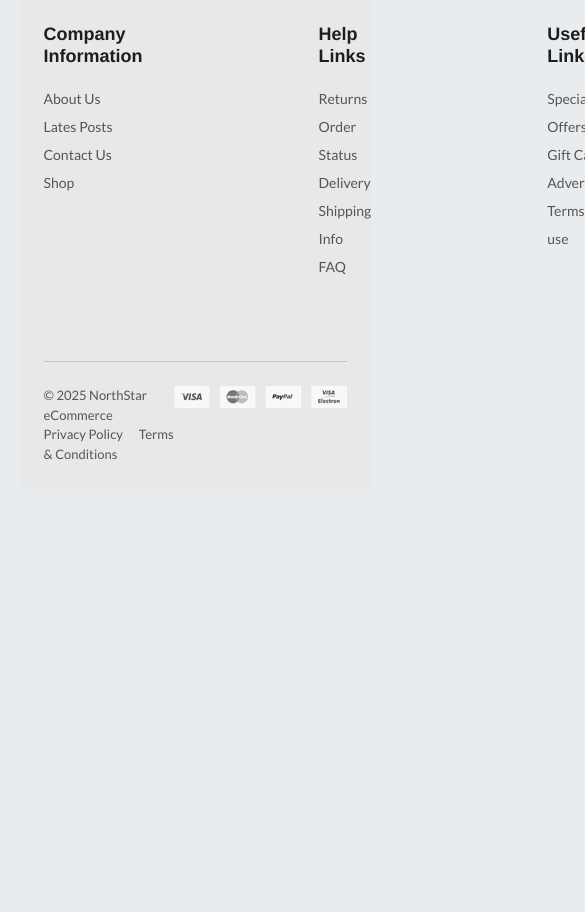
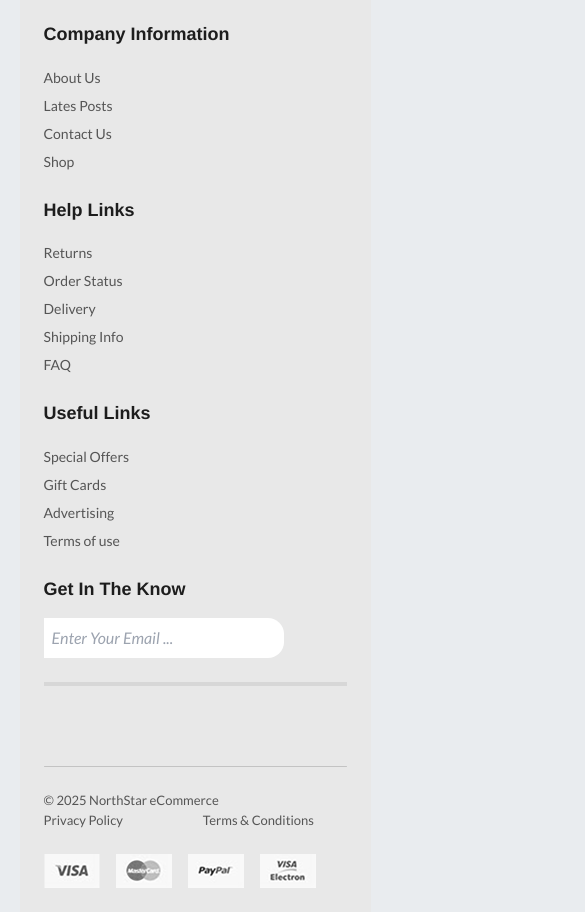
Before and after one commit to DarkRahi999/Brand-eCommerce, a React (Vite) app: page / in a window 390 px wide. Shown: the top 912 px of the page, 585 px wide, since content can reach past the window. Before the commit the page ends 844 px from the top, so only its background shows below. Built offline with nearby package versions, Linux system fonts and the light colour scheme.

Commit message:
fotter responsive done

```diff
--- a/src/CSS/style.css
+++ b/src/CSS/style.css
@@ -24,6 +24,7 @@ a:hover {
 
 body {
   max-width: 1600px;
+  margin: 0 auto;
   font-size: 100%;
   line-height: 1.5;
   color: #555555;
--- a/src/Layouts/Footer.jsx
+++ b/src/Layouts/Footer.jsx
@@ -1,8 +1,8 @@
 export default function Footer() {
   return (
     <div className="footer p-4">
-      <div className="flex gap-44 mb-20">
-        <div className="row-1">
+      <div className="flex flex-col gap-4 md:flex-row mb-20">
+        <div className="row-1 w-fill md:w-1/4">
           <h1>Company Information</h1>
           <ol className="quick-links">
             <li><a href="http://" className="hover:text-black hover:underline">About Us</a></li>
@@ -11,7 +11,7 @@ export default function Footer() {
             <li><a href="http://" className="hover:text-black hover:underline">Shop</a></li>
           </ol>
         </div>
-        <div className="row-1">
+        <div className="row-1 w-fill md:w-1/4">
           <h1>Help Links</h1>
           <ol className="quick-links">
             <li><a href="http://" className="hover:text-black hover:underline">Returns</a></li>
@@ -21,7 +21,7 @@ export default function Footer() {
             <li><a href="http://" className="hover:text-black hover:underline">FAQ</a></li>
           </ol>
         </div>
-        <div className="row-1">
+        <div className="row-1 w-fill md:w-1/4">
           <h1>Useful Links</h1>
           <ol className="quick-links">
             <li><a href="http://" className="hover:text-black hover:underline">Special Offers</a></li>
@@ -30,20 +30,21 @@ export default function Footer() {
             <li><a href="http://" className="hover:text-black hover:underline">Terms of use</a></li>
           </ol>
         </div>
-        <div className="row-1">
+        <div className="row-1 w-fill md:w-1/4">
           <h1>Get In The Know</h1>
-          <input type="text" placeholder="Enter Your Email ..."/>
+            <input type="Email" placeholder="Enter Your Email ..." name="email" className="placeholder:italic px-2 py-2 mb-6 w-60 rounded-tr-2xl rounded-br-2xl"/>
+            <hr className="pb-1 text-neutral-400 border-r-2"/>
         </div>
       </div>
-      <hr className="mb-6 mt-2 border-2" />
-      <div className='footer-bottom flex justify-between'>
-        <div className="copyright">
+      <hr className="mb-6 mt-2 rounded-lg" />
+      <div className='footer-bottom md:flex justify-between'>
+        <div className="copyright mb-4 md:mb-0">
             <p>&copy; 2025 NorthStar eCommerce</p>
-            <a href="" className="mr-4 hover:text-black hover:underline">Privacy Policy</a>
-            <a href="" className=" hover:text-black hover:underline">Terms & Conditions</a>
+            <a href="" className="mr-20 sm:mr-4 hover:text-black hover:underline">Privacy Policy</a>
+            <a href="" className="hover:text-black hover:underline">Terms & Conditions</a>
         </div>
         <div className="footer-conner">
-            <img src="/img/footer/payments.png" alt="" />
+            <img src="/img/footer/payments.png" alt="payments" />
         </div>
       </div>
     </div>
--- a/src/sass/more/_base-style.scss
+++ b/src/sass/more/_base-style.scss
@@ -27,8 +27,8 @@ a:hover{
 }
 body{
   max-width: 1600px;
+  margin: 0 auto;
   font-size: 100%;
-  // font-family: var.$white;
   line-height: 1.5;
   color: var.$text-bg;
   background-color: var.$gray-200;
```
Also changed, not shown: 1 other file (tests, documents, lock files or other folders).
